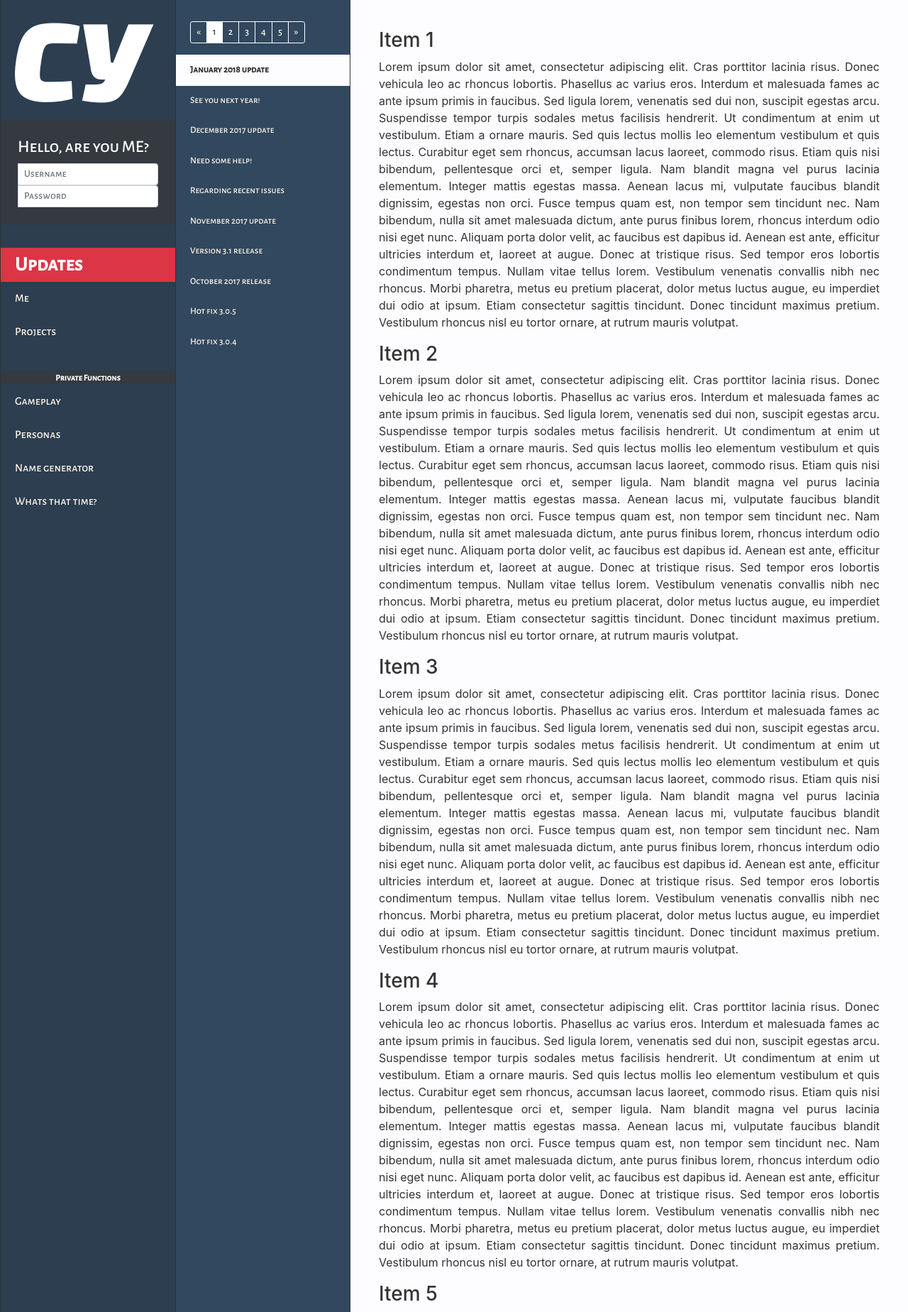
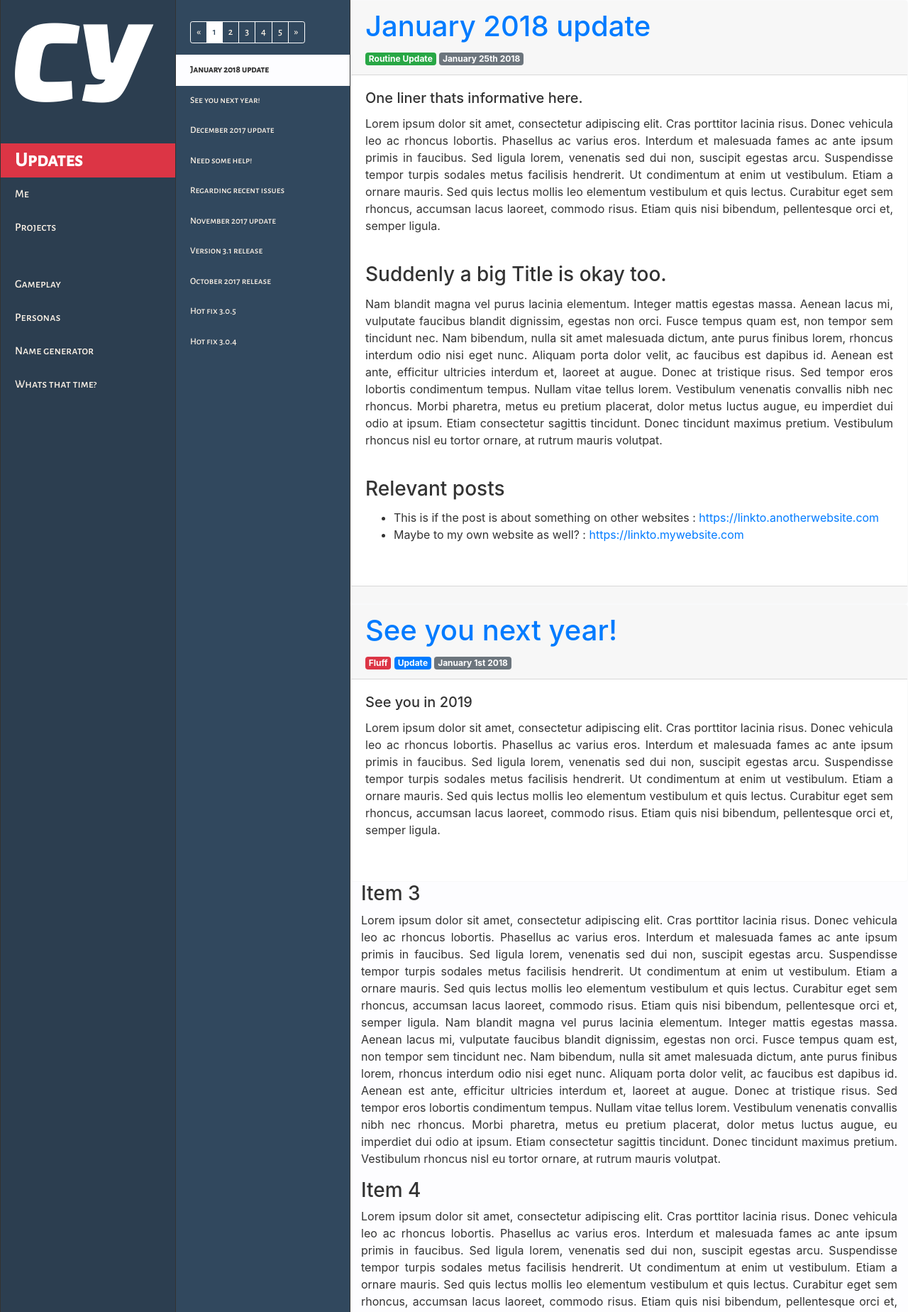
Before and after one commit to cymigodz/handbook, a Flask app: page / in a window 1280 px wide. Shown: the top 1848 px of the page at 71% size. Run offline with Flask 2, Linux system fonts and the light colour scheme; some libraries are stand-ins or nearby versions.

Commit message:
Initialized front end connection to firebase app

```diff
--- a/handbook/static/custom/custom.css
+++ b/handbook/static/custom/custom.css
@@ -249,13 +249,15 @@
     overflow-y: scroll;
     position:relative;
     text-align:justify;
-    padding:40px;
+    /*padding:40px;*/
+    /*margin-left:40px;*/
 
 }
 
     .my-home-content-post-container{
         max-width:1000px;
         min-width:400px;
+        /*padding-left:20px*/
     }
 
 /*Small devices (landscape phones, 576px and up)*/
--- /dev/null
+++ b/handbook/static/custom/firebase-init.js
@@ -0,0 +1,34 @@
+// =============================================================================
+// Initialization
+// =============================================================================
+var config = {
+    apiKey: "AIzaSyDytYXlbZvR0uyLYRgitaU1XKM6nWWSDbM",
+    authDomain: "handbook-26031.firebaseapp.com",
+    databaseURL: "https://handbook-26031.firebaseio.com",
+    projectId: "handbook-26031",
+    storageBucket: "handbook-26031.appspot.com",
+    messagingSenderId: "65531200396"
+  };
+
+firebase.initializeApp(config);
+
+// =============================================================================
+// Connection Test
+// =============================================================================
+var connectionRef = firebase.database().ref('/testConnection');
+var timeNow = Date.now();
+
+connectionRef.set({
+    readTest: "Read Successful.",
+    writeTest: timeNow
+});
+
+connectionRef.once('value').then(function(snapshot) {
+    var readTestResult = (snapshot.val() && snapshot.val().readTest) || 'Read Failed';
+    var writeTestResult = (snapshot.val() && snapshot.val().writeTest) || 'Write Failed';
+    console.log("Read Test:" + readTestResult)
+    if (timeNow == writeTestResult){
+        console.log("Write Test: Write Successful");
+    }
+});
+// =============================================================================
--- /dev/null
+++ b/handbook/static/custom/firebase-test.js
@@ -0,0 +1,18 @@
+var connectionRef = firebase.database().ref('/testConnection');
+var timeNow = Date.now();
+var readTestResult = "";
+var writeTestResult = "";
+
+connectionRef.set({
+    readTest: "Read Successful.",
+    writeTest: timeNow
+});
+
+connectionRef.once('value').then(function(snapshot) {
+    readTestResult = (snapshot.val() && snapshot.val().readTest) || 'Read Failed';
+    writeTestResult = (snapshot.val() && snapshot.val().writeTest) || 'Write Failed';
+    console.log("Read Test:" + readTestResult)
+    if (timeNow == writeTestResult){
+        console.log("Write Test: Write Successful");
+    }
+});
--- a/handbook/templates/content/home.html
+++ b/handbook/templates/content/home.html
@@ -47,27 +47,59 @@
 
 <!--START CONTENT-->
  {% block layout2_content %}
-        <div id="id-home-content-scroll" data-spy="scroll" data-target="#id-home-leftpan2-list" data-offset="80">
+        <div class="container-fluid" id="id-home-content-scroll" data-spy="scroll" data-target="#id-home-leftpan2-list" data-offset="80">
             <div class="row">
 
-                <div id="id-home-content-post-1" class="col-sm-12 my-home-content-post-container">
-                    <h3>Item 1</h3>
-                    <p>
+
+                <div class="card border-light my-home-content-post-container" id="id-home-content-post-1">
+
+                    <div class="card-header">
+                        <h1><a href="#">January 2018 update</a></h1>
+                        <span class="badge badge-success">Routine Update</span>
+                        <span class="badge badge-secondary">January 25th 2018</span>
+                    </div>
+
+                    <div class="card-body">
+                        <h5 class="card-title">One liner thats informative here.</h5>
+                        <p class="card-text">
+                            Lorem ipsum dolor sit amet, consectetur adipiscing elit. Cras porttitor lacinia risus. Donec vehicula leo ac rhoncus lobortis. Phasellus ac varius eros. Interdum et malesuada fames ac ante ipsum primis in faucibus. Sed ligula lorem, venenatis sed dui non, suscipit egestas arcu. Suspendisse tempor turpis sodales metus facilisis hendrerit. Ut condimentum at enim ut vestibulum. Etiam a ornare mauris. Sed quis lectus mollis leo elementum vestibulum et quis lectus. Curabitur eget sem rhoncus, accumsan lacus laoreet, commodo risus. Etiam quis nisi bibendum, pellentesque orci et, semper ligula.
+                        </p>
+                        <br>
+                        <h3 class="card-title">Suddenly a big Title is okay too.</h3>
+                        <p class="card-text">
+                            Nam blandit magna vel purus lacinia elementum. Integer mattis egestas massa. Aenean lacus mi, vulputate faucibus blandit dignissim, egestas non orci. Fusce tempus quam est, non tempor sem tincidunt nec. Nam bibendum, nulla sit amet malesuada dictum, ante purus finibus lorem, rhoncus interdum odio nisi eget nunc. Aliquam porta dolor velit, ac faucibus est dapibus id. Aenean est ante, efficitur ultricies interdum et, laoreet at augue. Donec at tristique risus. Sed tempor eros lobortis condimentum tempus. Nullam vitae tellus lorem. Vestibulum venenatis convallis nibh nec rhoncus. Morbi pharetra, metus eu pretium placerat, dolor metus luctus augue, eu imperdiet dui odio at ipsum. Etiam consectetur sagittis tincidunt. Donec tincidunt maximus pretium. Vestibulum rhoncus nisl eu tortor ornare, at rutrum mauris volutpat.
+                        </p>
+                        <br>
+                        <h3 class="card-title">Relevant posts</h3>
+                        <ul>
+                            <li>This is if the post is about something on other websites : <a href="#">https://linkto.anotherwebsite.com</a></li>
+                            <li>Maybe to my own website as well? : <a href="#">https://linkto.mywebsite.com</a></li>
+                        </ul>
+                        <br>
+                    </div>
+                    <div class="card-footer">
+
+                    </div>
+                </div>
+
+                <div class="card border-light my-home-content-post-container" id="id-home-content-post-2">
+
+                  <div class="card-header">
+                    <h1><a href="#">See you next year!</a></h1>
+                    <span class="badge badge-danger">Fluff</span>
+                    <span class="badge badge-primary">Update</span>
+                    <span class="badge badge-secondary">January 1st 2018</span>
+                  </div>
+                  <div class="card-body">
+                    <h5 class="card-title">See you in 2019</h5>
+                    <p class="card-text">
                         Lorem ipsum dolor sit amet, consectetur adipiscing elit. Cras porttitor lacinia risus. Donec vehicula leo ac rhoncus lobortis. Phasellus ac varius eros. Interdum et malesuada fames ac ante ipsum primis in faucibus. Sed ligula lorem, venenatis sed dui non, suscipit egestas arcu. Suspendisse tempor turpis sodales metus facilisis hendrerit. Ut condimentum at enim ut vestibulum. Etiam a ornare mauris. Sed quis lectus mollis leo elementum vestibulum et quis lectus. Curabitur eget sem rhoncus, accumsan lacus laoreet, commodo risus. Etiam quis nisi bibendum, pellentesque orci et, semper ligula.
+                    </p>
+                    <br>
+                  </div>
+                </div>
 
-                        Nam blandit magna vel purus lacinia elementum. Integer mattis egestas massa. Aenean lacus mi, vulputate faucibus blandit dignissim, egestas non orci. Fusce tempus quam est, non tempor sem tincidunt nec. Nam bibendum, nulla sit amet malesuada dictum, ante purus finibus lorem, rhoncus interdum odio nisi eget nunc. Aliquam porta dolor velit, ac faucibus est dapibus id. Aenean est ante, efficitur ultricies interdum et, laoreet at augue. Donec at tristique risus. Sed tempor eros lobortis condimentum tempus. Nullam vitae tellus lorem. Vestibulum venenatis convallis nibh nec rhoncus. Morbi pharetra, metus eu pretium placerat, dolor metus luctus augue, eu imperdiet dui odio at ipsum. Etiam consectetur sagittis tincidunt. Donec tincidunt maximus pretium. Vestibulum rhoncus nisl eu tortor ornare, at rutrum mauris volutpat.
 
-                    </p>
-                </div>
-                <div id="id-home-content-post-2" class="col-sm-12 my-home-content-post-container">
-                    <h3>Item 2</h3>
-                    <p>
-                        Lorem ipsum dolor sit amet, consectetur adipiscing elit. Cras porttitor lacinia risus. Donec vehicula leo ac rhoncus lobortis. Phasellus ac varius eros. Interdum et malesuada fames ac ante ipsum primis in faucibus. Sed ligula lorem, venenatis sed dui non, suscipit egestas arcu. Suspendisse tempor turpis sodales metus facilisis hendrerit. Ut condimentum at enim ut vestibulum. Etiam a ornare mauris. Sed quis lectus mollis leo elementum vestibulum et quis lectus. Curabitur eget sem rhoncus, accumsan lacus laoreet, commodo risus. Etiam quis nisi bibendum, pellentesque orci et, semper ligula.
-
-                        Nam blandit magna vel purus lacinia elementum. Integer mattis egestas massa. Aenean lacus mi, vulputate faucibus blandit dignissim, egestas non orci. Fusce tempus quam est, non tempor sem tincidunt nec. Nam bibendum, nulla sit amet malesuada dictum, ante purus finibus lorem, rhoncus interdum odio nisi eget nunc. Aliquam porta dolor velit, ac faucibus est dapibus id. Aenean est ante, efficitur ultricies interdum et, laoreet at augue. Donec at tristique risus. Sed tempor eros lobortis condimentum tempus. Nullam vitae tellus lorem. Vestibulum venenatis convallis nibh nec rhoncus. Morbi pharetra, metus eu pretium placerat, dolor metus luctus augue, eu imperdiet dui odio at ipsum. Etiam consectetur sagittis tincidunt. Donec tincidunt maximus pretium. Vestibulum rhoncus nisl eu tortor ornare, at rutrum mauris volutpat.
-
-                    </p>
-                </div>
                 <div id="id-home-content-post-3" class="col-sm-12 my-home-content-post-container">
                     <h3>Item 3</h3>
                     <p>
--- a/handbook/templates/index.html
+++ b/handbook/templates/index.html
@@ -8,25 +8,6 @@ Handbook
 
 {% block layout1_leftpan1 %}
 <div class="list-group list-group-flush my-leftpan1-menu">
-
-    <div class="bg-dark p-4">
-        <h4 class="text-white">Hello, are you ME?</h4>
-        <div class="input-group input-group-sm">
-            <span class="input-group-addon">
-                <span class="glyphicon glyphicon-envelope"></span>
-            </span>
-            <input class="form-control" type="text" placeholder="Username">
-        </div>
-        <div class="input-group input-group-sm">
-            <span class="input-group-addon">
-                <span class="glyphicon glyphicon-lock"></span>
-            </span>
-            <input class="form-control" type="password" placeholder="Password">
-        </div>
-
-
-    </div>
-
 
     <hr>
 
@@ -44,7 +25,6 @@ Handbook
         href="#id-subpage-container-projects" >Projects</a>
 
     <hr>
-    <span class="badge badge-dark">Private Functions</span>
 
     <a class="list-group-item list-group-item-action my-leftpan1-tab"
         data-toggle="tab"
--- a/handbook/templates/layout-main.html
+++ b/handbook/templates/layout-main.html
@@ -41,5 +41,13 @@
     <script src="https://code.jquery.com/jquery-3.2.1.slim.min.js" integrity="sha384-KJ3o2DKtIkvYIK3UENzmM7KCkRr/rE9/Qpg6aAZGJwFDMVNA/GpGFF93hXpG5KkN" crossorigin="anonymous"></script>
     <script src="https://cdnjs.cloudflare.com/ajax/libs/popper.js/1.12.9/umd/popper.min.js" integrity="sha384-ApNbgh9B+Y1QKtv3Rn7W3mgPxhU9K/ScQsAP7hUibX39j7fakFPskvXusvfa0b4Q" crossorigin="anonymous"></script>
     <script src="https://maxcdn.bootstrapcdn.com/bootstrap/4.0.0/js/bootstrap.min.js" integrity="sha384-JZR6Spejh4U02d8jOt6vLEHfe/JQGiRRSQQxSfFWpi1MquVdAyjUar5+76PVCmYl" crossorigin="anonymous"></script>
+    <script src="https://www.gstatic.com/firebasejs/4.9.0/firebase-app.js"></script>
+    <script src="https://www.gstatic.com/firebasejs/4.9.0/firebase-auth.js"></script>
+    <script src="https://www.gstatic.com/firebasejs/4.9.0/firebase-database.js"></script>
+
+    <script src="../static/custom/firebase-init.js"></script>
+    <script src="../static/custom/firebase-test.js"></script>
+
+
   </body>
 </html>
```
Also changed, not shown: README.md, 1 other file.
